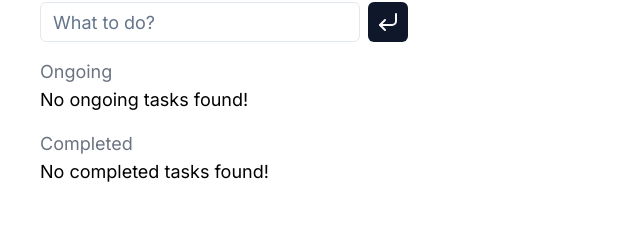
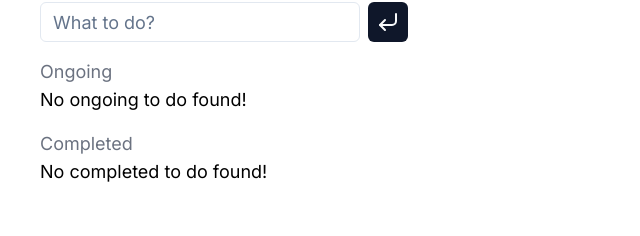
Before and after one commit to nartrajector/next-todo-app, a Next.js app: page / in a window 1280 px wide. Shown: the part 136-372 px from the top of the page, without its empty margins (0-640 px from the left). Built offline with nearby package versions, Linux system fonts and the light colour scheme.

Commit message:
update tasks to "to do"

```diff
--- a/app/page.tsx
+++ b/app/page.tsx
@@ -45,7 +45,7 @@ export default function App() {
           title="Ongoing"
           filteredTodo={ongoingTodos}
           handleToggleTodo={handleToggleTodo}
-          emptyMessage="No ongoing tasks found!"
+          emptyMessage="No ongoing to do found!"
         />
 
         {/* COMPLETE TODO LISTS */}
@@ -53,7 +53,7 @@ export default function App() {
           title="Completed"
           filteredTodo={completedTodos}
           handleToggleTodo={handleToggleTodo}
-          emptyMessage="No completed tasks found!"
+          emptyMessage="No completed to do found!"
         />
 
         <footer className="fixed bottom-0 py-4 w-full bg-white">
```
